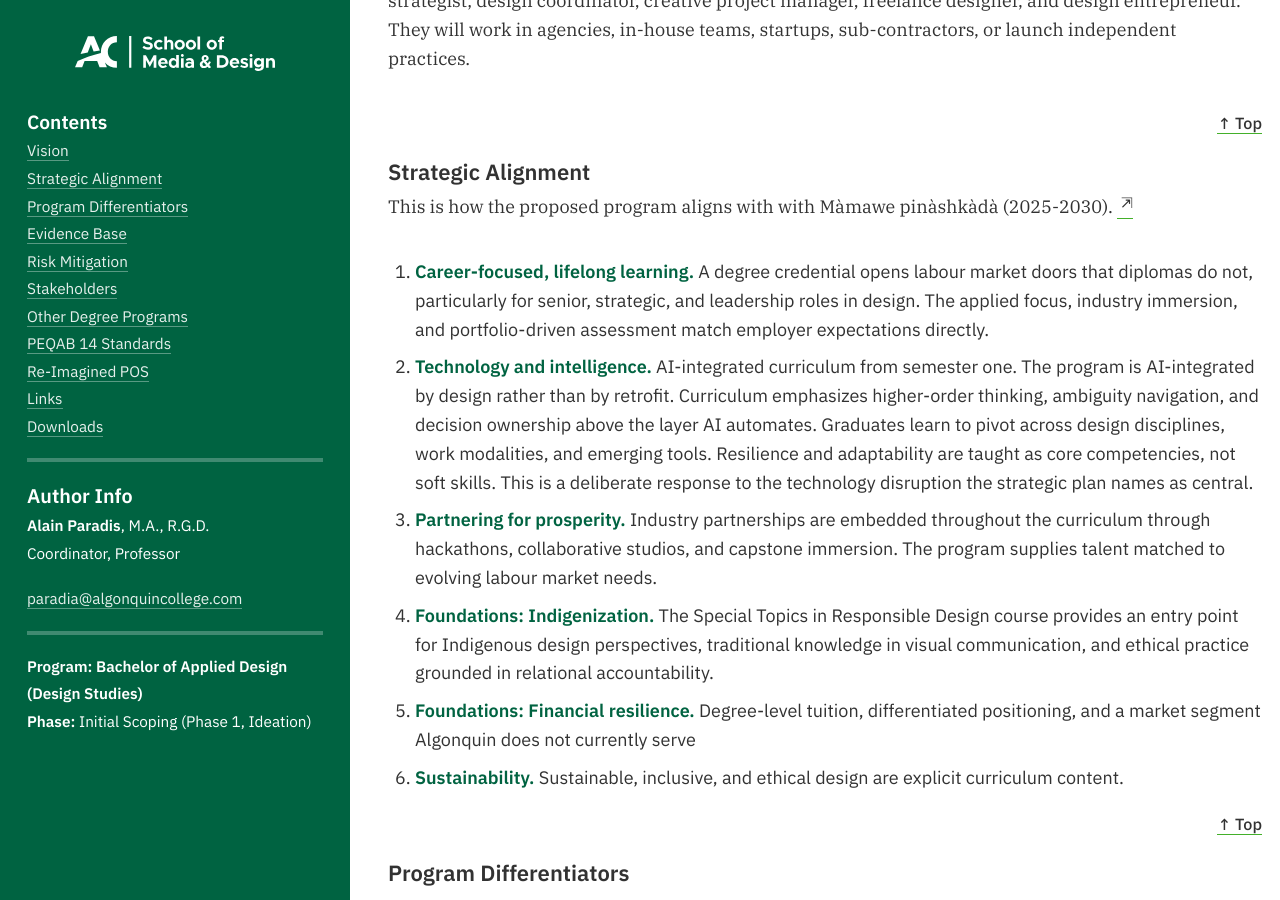
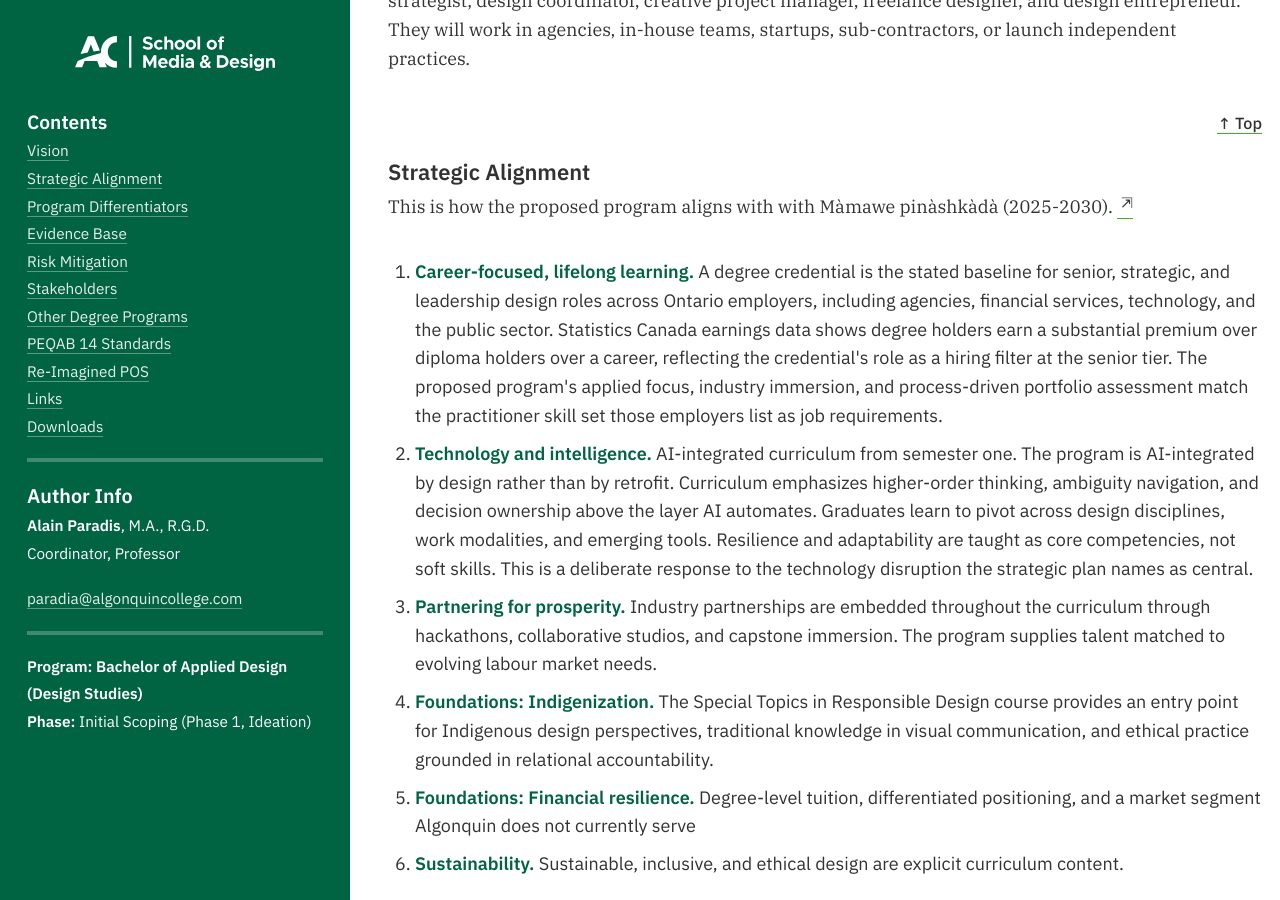
Before and after one commit to AlainParadis/program-transformation, a Jekyll site: the page built from index.md, in a window 1280 px wide and 900 px high, scrolled down 1896 px. Built offline with Jekyll 4.4.1, drawn with Linux system fonts in a browser that asks for light colours.

Commit message:
Expand strat-plan priority 01 response
Rewrites the response for strategic-plan priority 01 to expand the rationale for a degree credential. The new copy frames a degree as the baseline for senior, strategic, and leadership design roles across Ontario, references Statistics Canada earnings premium for degree holders, and ties the program's applied focus, industry immersion, and process-driven portfolio assessment to employer hiring requirements and practitioner skills.

```diff
--- a/_data/sitewide.yml
+++ b/_data/sitewide.yml
@@ -193,7 +193,7 @@ strat-plan-intro: "Algonquin's Màmawe pinàshkàdà strategic plan identifies t
 strat-plan:
   - priority: 01
     title: "Career-focused, lifelong learning"
-    response: "A degree credential opens labour market doors that diplomas do not, particularly for senior, strategic, and leadership roles in design. The applied focus, industry immersion, and portfolio-driven assessment match employer expectations directly."
+    response: "A degree credential is the stated baseline for senior, strategic, and leadership design roles across Ontario employers, including agencies, financial services, technology, and the public sector. Statistics Canada earnings data shows degree holders earn a substantial premium over diploma holders over a career, reflecting the credential's role as a hiring filter at the senior tier. The proposed program's applied focus, industry immersion, and process-driven portfolio assessment match the practitioner skill set those employers list as job requirements."
   - priority: 02
     title: "Technology and intelligence"
     response: "AI-integrated curriculum from semester one. The program is AI-integrated by design rather than by retrofit. Curriculum emphasizes higher-order thinking, ambiguity navigation, and decision ownership above the layer AI automates. Graduates learn to pivot across design disciplines, work modalities, and emerging tools. Resilience and adaptability are taught as core competencies, not soft skills. This is a deliberate response to the technology disruption the strategic plan names as central."
```
